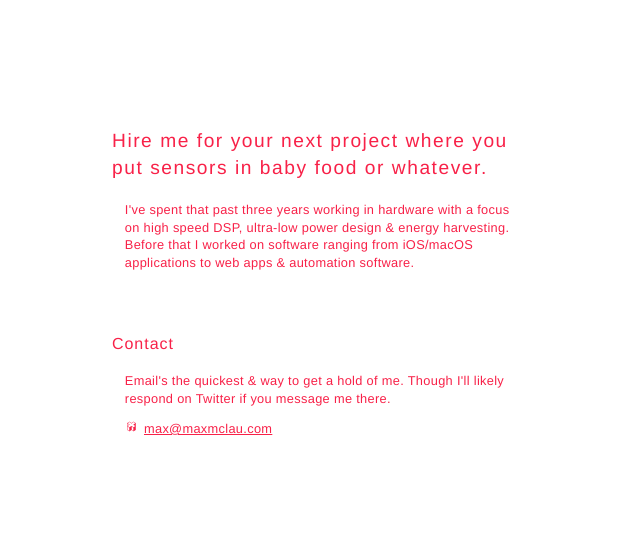
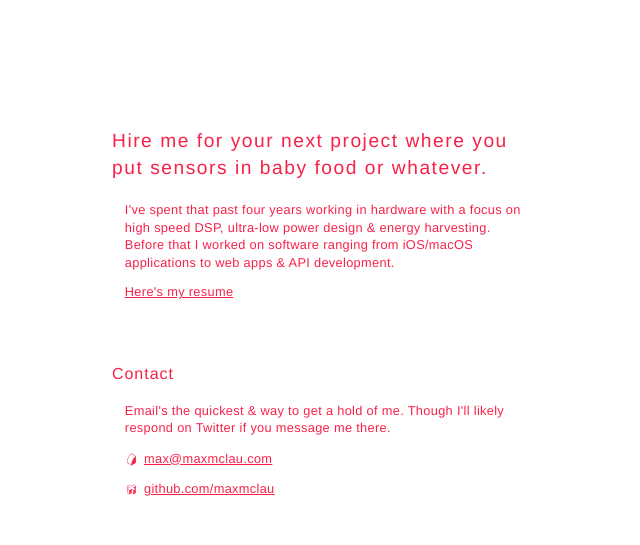
Before and after one commit to maxmclau/maxmclau-com, a plain HTML site: page srv/index.html in a window 1280 px wide. Shown: the whole page, without its empty margins (0-640 px from the left). Drawn offline with Linux system fonts and the light colour scheme.

Commit message:
Added link to resume

```diff
--- a/srv/as/css/style.css
+++ b/srv/as/css/style.css
@@ -76,6 +76,10 @@ section p {
 	letter-spacing: 0.025em;
 }
 
+section p + p {
+	margin-top: 12px;
+}
+
 section p a {
 	color: #f82148;
 }
@@ -88,10 +92,6 @@ section summary {
 	margin-top: 0.5rem;
 }
 
-section ul {
-	list-style-image: url(/as/img/seg-noun.svg);
-}
-
 section .content a.maj {
 	display: block;
 	color: #f82148;
@@ -102,11 +102,23 @@ section .content a.maj {
 	margin: 0.8rem 0;
 }
 
+section .content a.maj:hover {
+	text-decoration: none;
+}
+
 section .content a.maj::before {
 	display: inline-block;
-	content: url(/as/img/x-noun.svg);
 	width: 0.8rem;
 	margin-right: 0.4rem;
+	transform: translateY(3px);
+}
+
+section .content a.maj.x::before {
+	content: url(/as/img/x-noun.svg);
+}
+
+section .content a.maj.seg::before {
+	content: url(/as/img/seg-noun.svg);
 }
 
 
--- a/srv/index.html
+++ b/srv/index.html
@@ -23,7 +23,9 @@
 		<section>
 			<h1>Hire me for your next project where you put sensors in baby food or whatever.</h1>
 			<div class="content">
-				<p>I've spent that past three years working in hardware with a focus on high speed DSP, ultra-low power design &amp; energy harvesting. Before that I worked on software ranging from iOS/macOS applications to web apps &amp; automation software.</p>
+				<p>I've spent that past four years working in hardware with a focus on high speed DSP, ultra-low power design &amp; energy harvesting. Before that I worked on software ranging from iOS/macOS applications to web apps &amp; API development.</p>
+
+				<p><a href="/resume">Here's my resume</a></p>
 			</div>
 		</section>
 
@@ -31,7 +33,8 @@
 			<h2>Contact</h2>
 			<div class="content">
 				<p>Email's the quickest &amp; way to get a hold of me. Though I'll likely respond on Twitter if you message me there.</p>
-				<a class="maj" href="mailto:max@maxmclau.com">max@maxmclau.com</a>
+				<a class="maj seg" href="mailto:max@maxmclau.com">max@maxmclau.com</a>
+				<a class="maj x" href="https://github.com/maxmclau">github.com/maxmclau</a>
 			</div>
 		</section>
 	</main>
```
Also changed, not shown: firebase.json, 2 other files.
